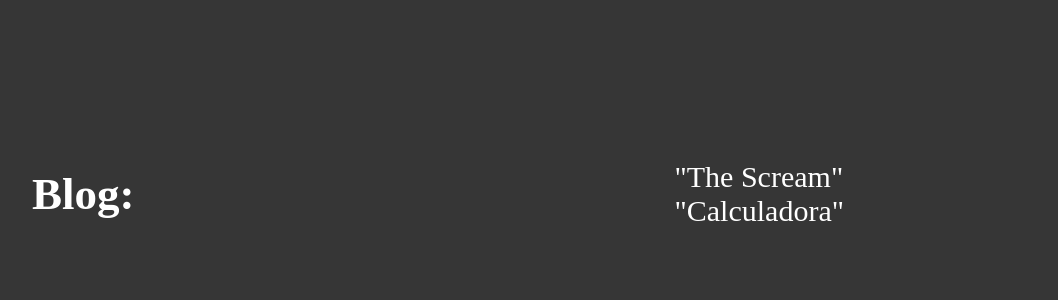
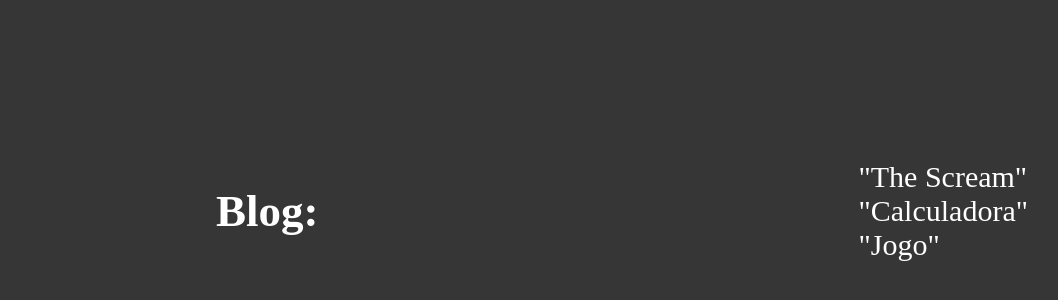
Before and after one commit to renanb12/Game-FWeb23-1N, a plain HTML site: page root/blog.html in a window 1280 px wide. Shown: the part 278-578 px from the top of the page, without its empty margins (192-1250 px from the left). Drawn offline with Linux system fonts and the light colour scheme.

Commit message:
Game add

```diff
--- a/root/blog.html
+++ b/root/blog.html
@@ -17,6 +17,7 @@
             <ul>
                 <li><a href="coursework.html">"The Scream"</a></li>
                 <li><a href="calculadora.html">"Calculadora"</a></li>
+                <li><a href="aulas/Aula13/rpg-phaser/dist/index.html">"Jogo"</a></li>
             </ul>
         </nav>
 
--- a/root/css/blog.css
+++ b/root/css/blog.css
@@ -9,7 +9,7 @@ a:hover {
 nav {
     cursor:default;
     display: flex;
-    justify-content: center;
+    justify-content: space-between;
     align-items: center;
     padding: 400px;
     font-size: 30px;
@@ -23,8 +23,8 @@ nav a {
 
 nav li {
     list-style: none;
-    display: inline;
     margin-right: 20px;
+    justify-content: space-between;
 }
 
 nav h1 {
```
